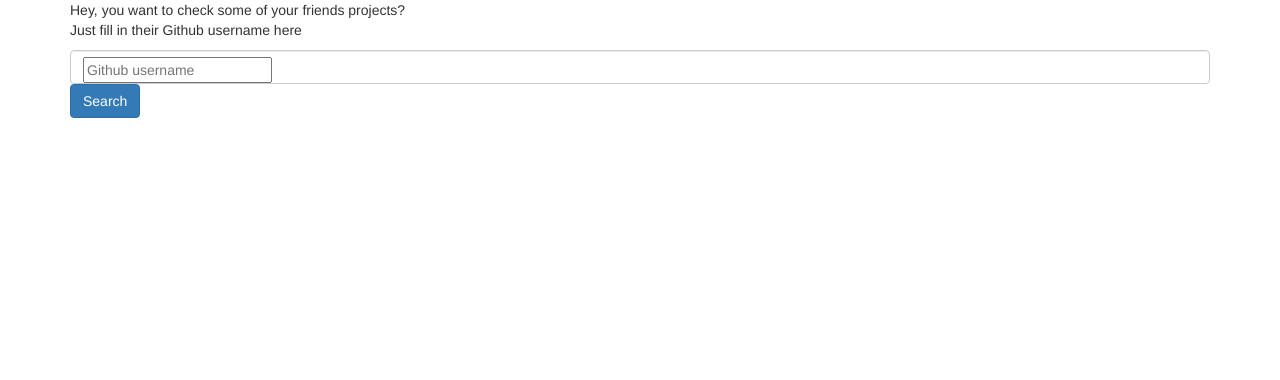
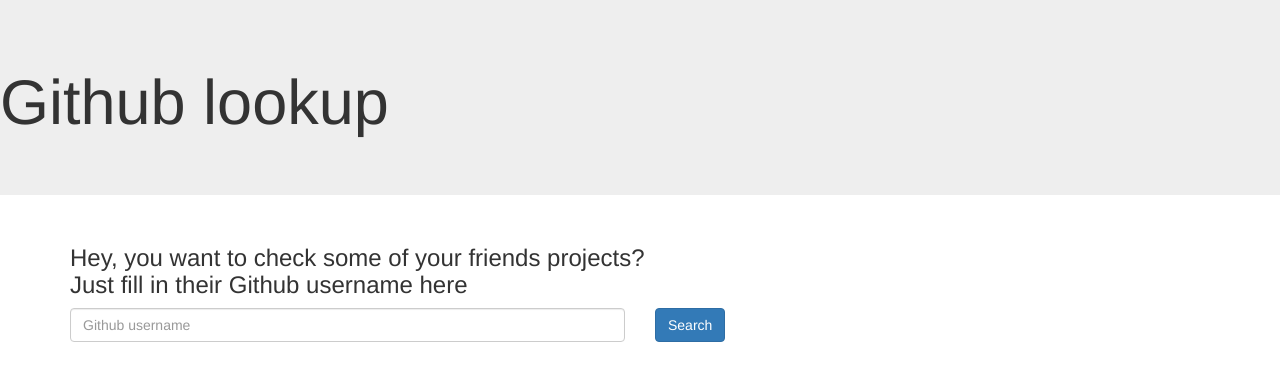
Before and after one commit to Luey-Ny0ike/githubSearchEngine, a website: page index.html in a window 1280 px wide. Drawn offline with nearby package versions, Linux system fonts and the light colour scheme.

Commit message:
Fixed bootstrap features

```diff
--- a/index.html
+++ b/index.html
@@ -10,14 +10,23 @@
 </head>
 
 <body>
+  <div class="jumbotron">
+    <h1>Github lookup</h1>
+  </div>
   <div class="container">
-    <p>Hey, you want to check some of your friends projects?<br> Just fill in their Github username here </p>
-    <form>
-      <div class="form-control">
-        <input class="submit" type="text" id="lookup" placeholder="Github username">
+    <h3>Hey, you want to check some of your friends projects?<br> Just fill in their Github username here </h3>
+    <div class="row">
+      <div class="col-md-6">
+        <form>
+          <div class="form-group">
+            <input class="form-control" type="text" id="lookup" placeholder="Github username">
+          </div>
+        </form>
       </div>
-    </form>
-    <button class="btn btn-primary" id="search">Search</button>
+      <div class="col-md-6">
+        <button class="btn btn-primary" id="search">Search</button>
+      </div>
+    </div>
     <ul id="results">
 
     </ul>
```
